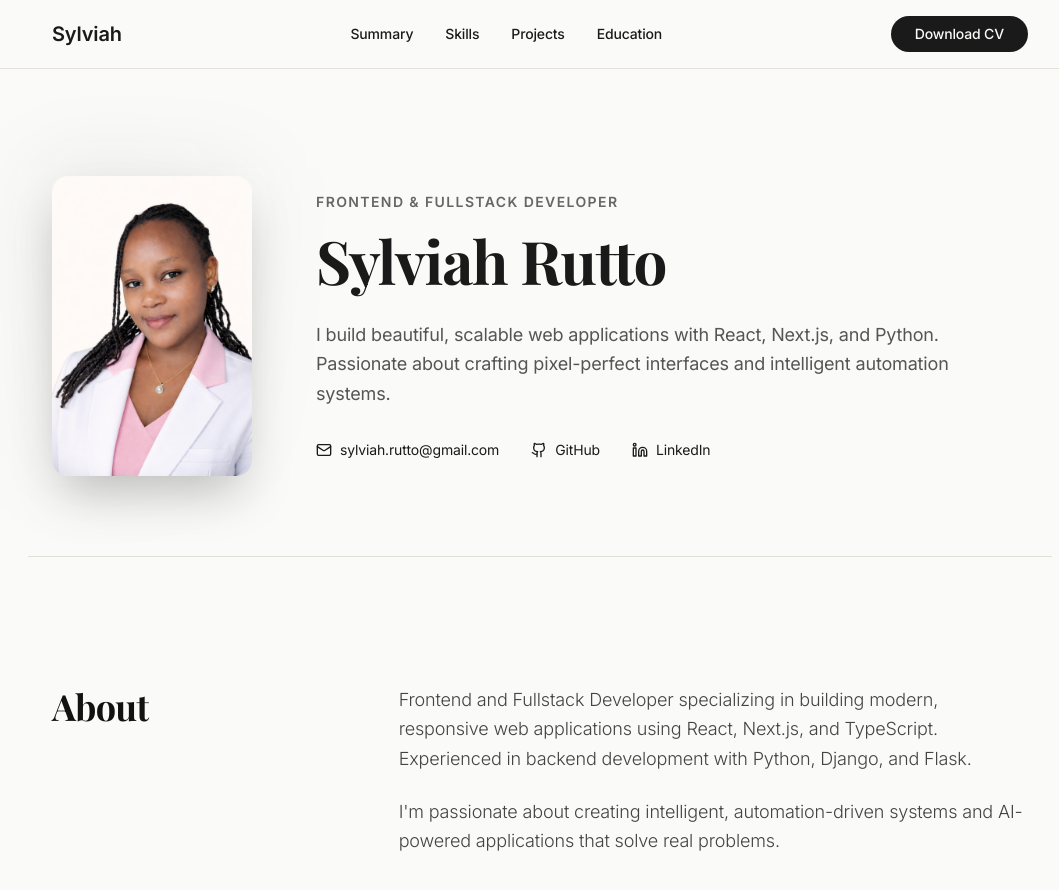
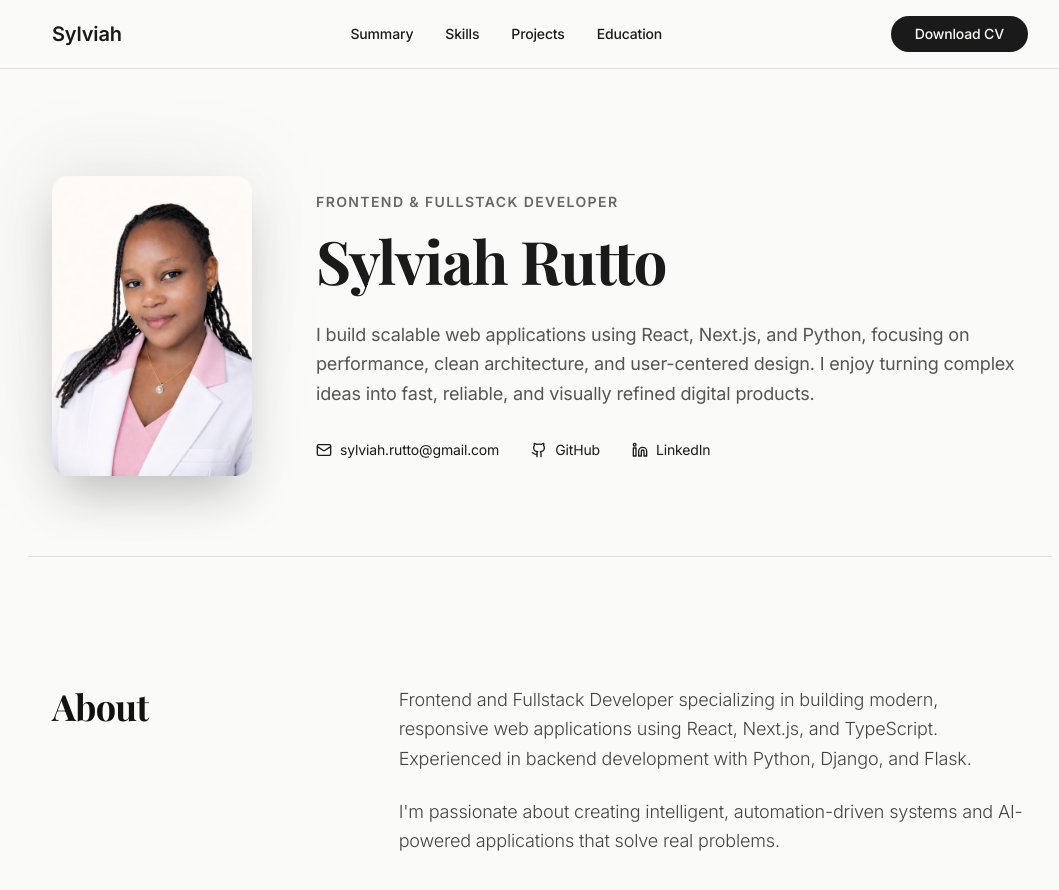
Before and after one commit to sylviahdev/sylviah.dev, a Next.js app: page / in a window 1280 px wide. Shown: the top 890 px of the page, without its empty margins (100-1159 px from the left). Built offline with nearby package versions, Linux system fonts and the light colour scheme.

Commit message:
refactor: improve portfolio structure

```diff
--- a/app/page.tsx
+++ b/app/page.tsx
@@ -149,7 +149,7 @@ export default function CVPage() {
               </h1>
 
               <p className="text-lg text-[#555] dark:text-[#ccc] mb-8 leading-relaxed">
-                I build beautiful, scalable web applications with React, Next.js, and Python. Passionate about crafting pixel-perfect interfaces and intelligent automation systems.
+                I build scalable web applications using React, Next.js, and Python, focusing on performance, clean architecture, and user-centered design. I enjoy turning complex ideas into fast, reliable, and visually refined digital products.
               </p>
 
               <div className="flex flex-col md:flex-row gap-6 md:gap-8 items-center md:items-start text-sm">
```
